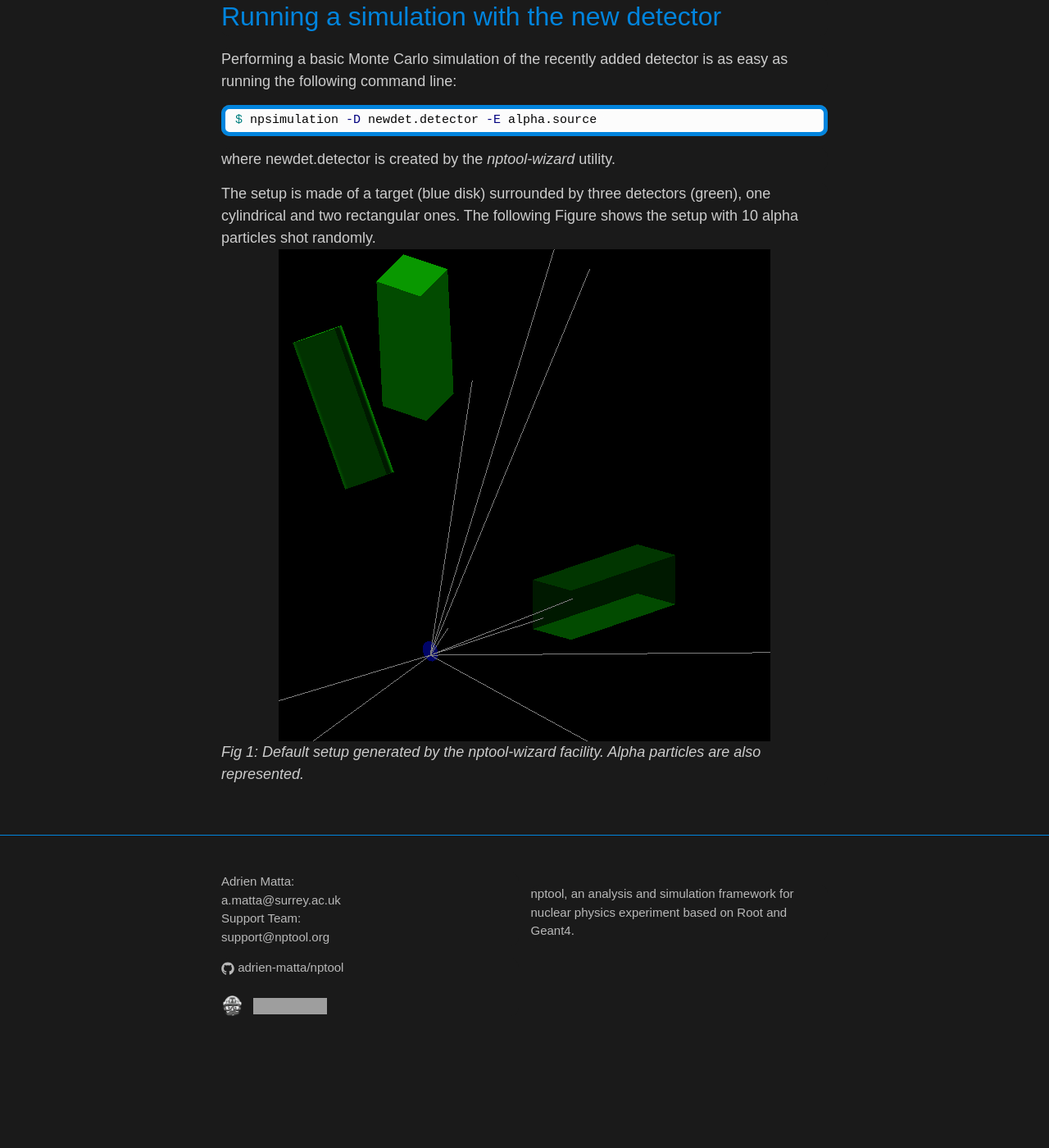
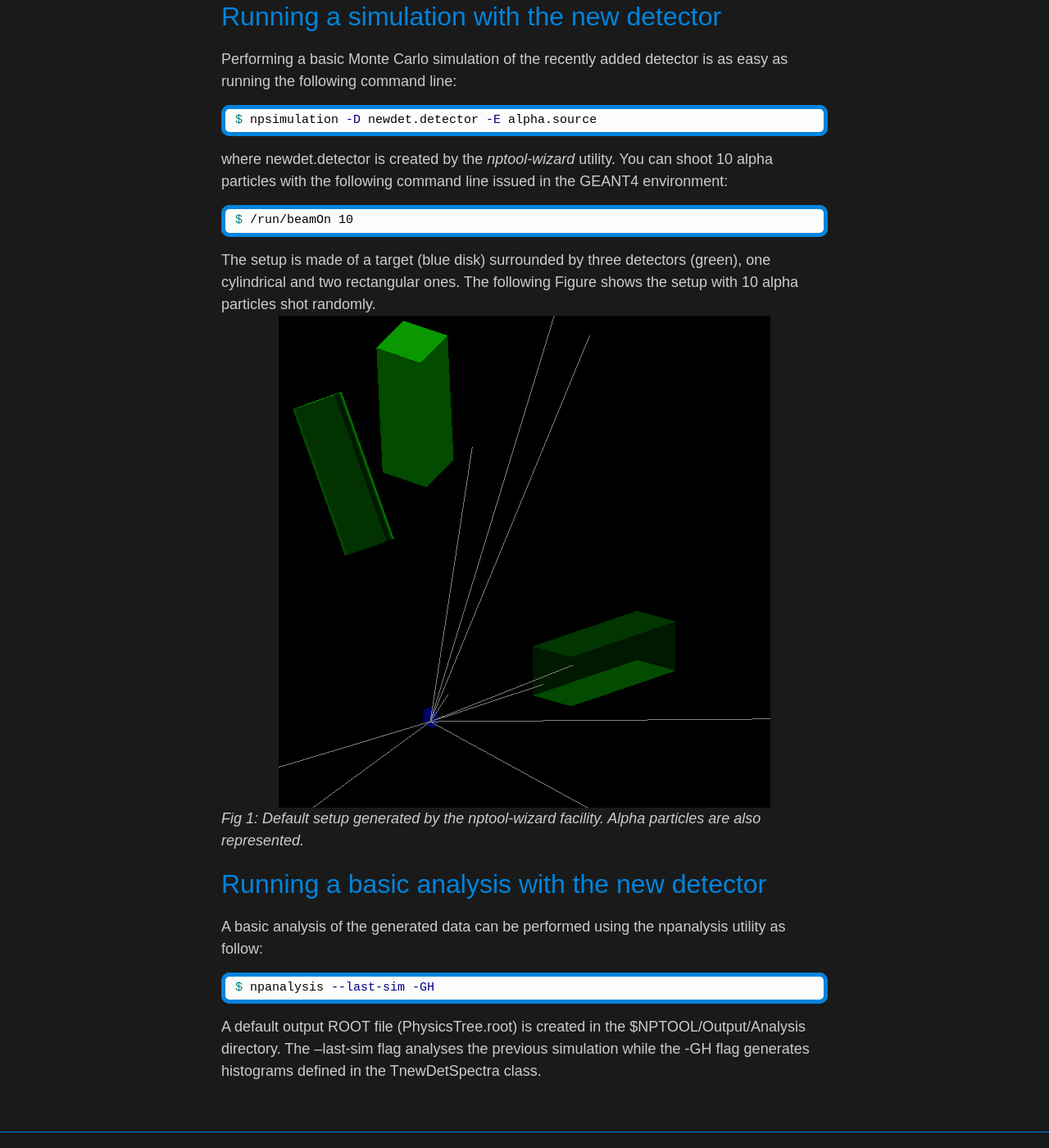
Before and after one commit to adrien-matta/nptool, a Jekyll site: the page built from _manual/adding-detectors_part1.md, in a window 1280 px wide and 1400 px high, scrolled down 1301 px. Shown: the whole window at 82% size. Built offline with Jekyll 4.4.1, drawn with Linux system fonts in a browser that asks for light colours; some web fonts are replaced; before the commit the page ends 2600 px from its top, so only the background shows below that; grey boxes are pictures that could not be loaded.

Commit message:
+ Add analysis section in documentation

```diff
--- a/_manual/adding-detectors_part1.md
+++ b/_manual/adding-detectors_part1.md
@@ -58,7 +58,12 @@ as easy as running the following command line:
 {% highlight bash %}
 $ npsimulation -D newdet.detector -E alpha.source
 {% endhighlight %}
-where newdet.detector is created by the _nptool-wizard_ utility.
+where newdet.detector is created by the _nptool-wizard_ utility. You can
+shoot 10 alpha particles with the following command line issued in the
+GEANT4 environment:
+{% highlight bash %}
+$ /run/beamOn 10
+{% endhighlight %}
 
 The setup is made of a target (blue disk) surrounded by three detectors (green),
 one cylindrical and two rectangular ones. The following Figure shows the
@@ -66,3 +71,15 @@ setup with 10 alpha particles shot randomly.
 ![fig:newdet](/images/newDet.png){: .center-image}
 *Fig 1: Default setup generated by the nptool-wizard facility. Alpha particles
 are also represented.*
+
+
+## Running a basic analysis with the new detector
+A basic analysis of the generated data can be performed using the npanalysis
+utility as follow:
+{% highlight bash %}
+$ npanalysis --last-sim -GH
+{% endhighlight %}
+A default output ROOT file (PhysicsTree.root) is created in the
+$NPTOOL/Output/Analysis directory. The --last-sim flag analyses the
+previous simulation while the -GH flag generates histograms defined
+in the TnewDetSpectra class.
```
